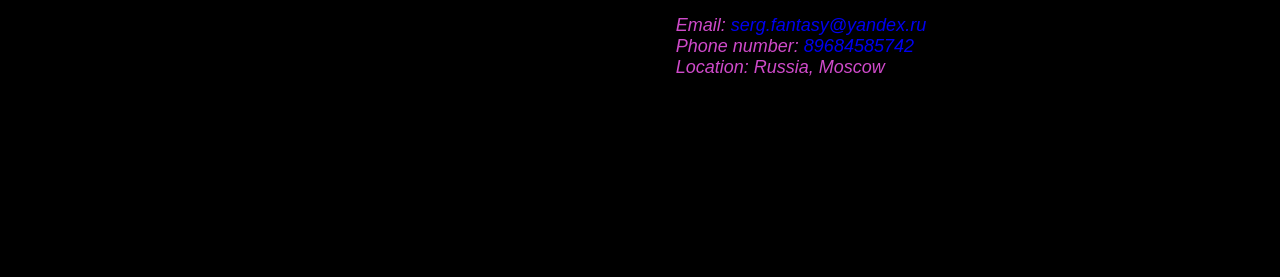
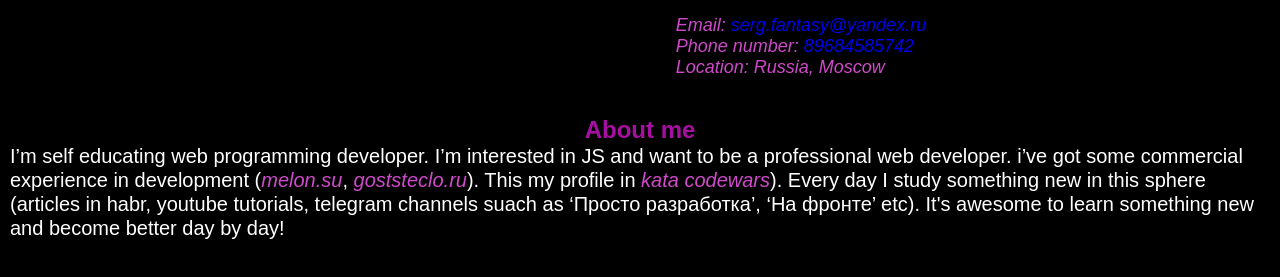
Before and after one commit to sergJess/rsschool-cv, a plain HTML site: page index.html in a window 1280 px wide. Shown: the part 73-350 px from the top of the page. Drawn offline with Linux system fonts and the light colour scheme.

Commit message:
feat: add  section about me, markup and styles

```diff
--- a/css/style.css
+++ b/css/style.css
@@ -29,14 +29,14 @@ h1{
 }
 .wrapper{
   margin: 0 auto;
-  max-width: 180rem;
+  max-width: 160rem;
 }
 .section-title{
   font-size: 2.4rem;
   color:#a60fa1;
   text-align: center;
 }
-.header{
+.header, .section{
   padding:1rem;
 }
 .personal-data{
@@ -56,3 +56,16 @@ h1{
   color:#cf4aca;
   font-style: italic;
 }
+.about-me__text{
+  padding: 1rem, 4rem;
+  font-size: 2rem;
+  line-height: 2.4rem;
+  color:#fff;
+}
+.projects__link{
+  font-style: italic;
+  color:#cf4aca;
+}
+.projects__link:hover{
+  color:#ede177;
+}
--- a/index.html
+++ b/index.html
@@ -22,6 +22,13 @@
       </div>
     </div>
   </header>
-
+  <section class="about-me section">
+    <div class="wrapper">
+      <h2 class="section-title">About me</h2>
+<p class="about-me__text">
+  I’m self educating web programming developer. I’m interested in JS and want to be a professional web developer. i’ve got some commercial experience in development (<a href="https://melon.su/" class="projects__link">melon.su</a>, <a href="https://goststeclo.ru/" class="projects__link">goststeclo.ru</a>). This my profile in <a href="https://www.codewars.com/users/sergjess" class="projects__link">kata codewars</a>). Every day I study something new in this sphere (articles in habr, youtube tutorials, telegram channels suach as ‘Просто разработка’, ‘На фронте’ etc). It's awesome to learn something new and become better day by day!
+</p>
+    </div>
+  </section>
 </body>
 </html>
```
